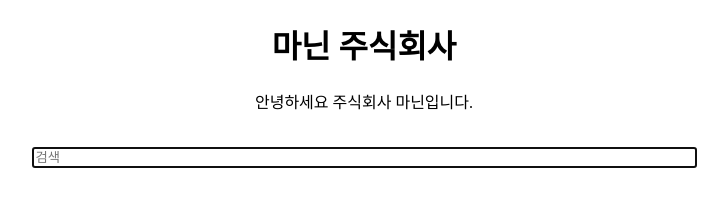
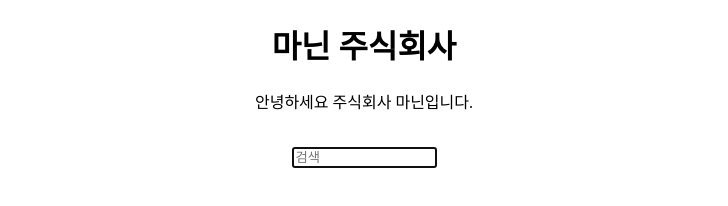
Before and after one commit to SuhyeokL/home.manin, a plain HTML site: page index.html in a window 1280 px wide. Shown: the whole page, without its empty margins (276-1004 px from the left). Drawn offline with Linux system fonts and the light colour scheme.

Commit message:
Update index.html

```diff
--- a/index.html
+++ b/index.html
@@ -11,6 +11,6 @@
 	<h1>마닌 주식회사</h1>
 	<p>안녕하세요 주식회사 마닌입니다.</p>
 	<br>
-	<input type="search" size="80%" id="main_search" placeholder="검색" autofocus></input>
+	<input type="search" size="15px" id="main_search" placeholder="검색" autofocus></input>
 </body>
 </html>
```
